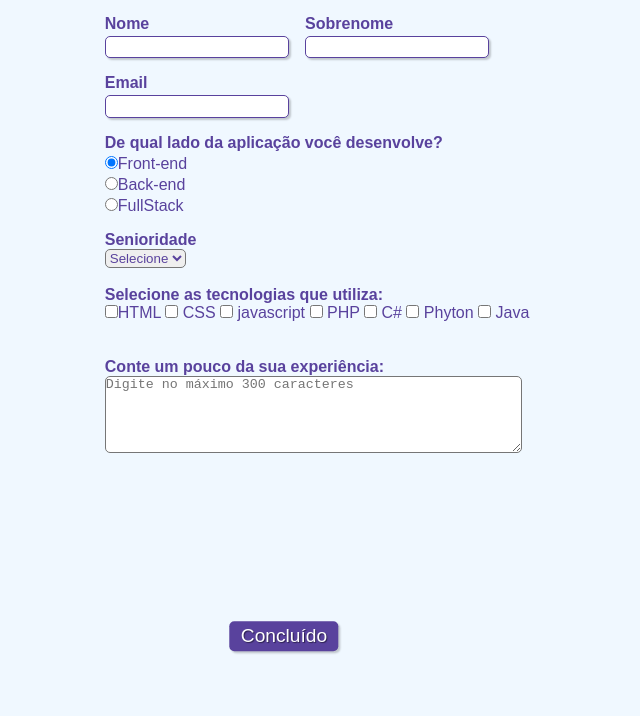
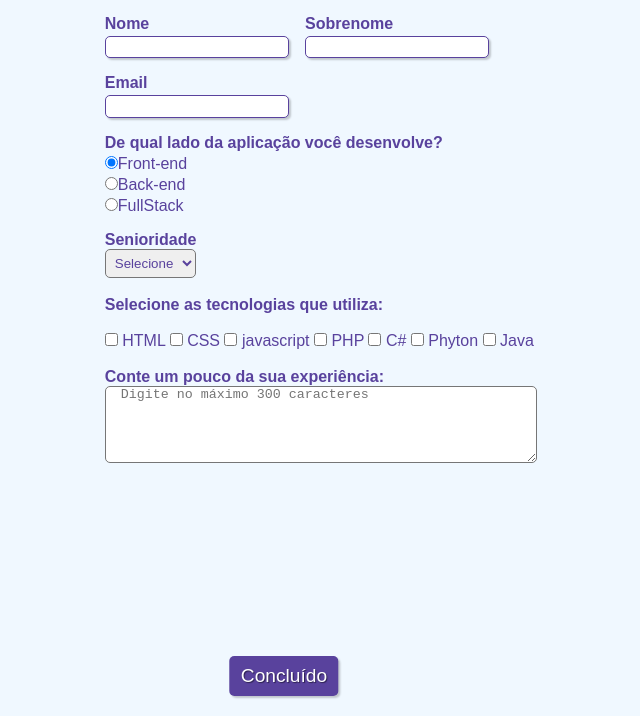
Before and after one commit to Rayane-Araujo/formulario, a plain HTML site: page index.html in a window 1280 px wide. Shown: the part 84-800 px from the top of the page, without its empty margins (356-996 px from the left). Drawn offline with Linux system fonts and the light colour scheme.

Commit message:
arrumando o estilo

```diff
--- a/assests/formulario.css
+++ /dev/null
@@ -1,94 +0,0 @@
-*{
-    margin: 0;
-    padding: 0;
-}
-
-#titulo{
-    font-family: sans-serif;
-    color: #380B61;
-    margin-left: 7%;
-}
-
-#subtitulo{
-    font-family: sans-serif;
-    color: #380B61;
-    margin-left: 10%;
-}
-
-fieldset{
-    border: 0;
-}
-
-body{
-   background-color: #F0F8FF;
-   font-family: sans-serif;
-   font-size: 1em;
-   color: #59429d;
-   margin-left: 36%;
-   margin-top:2%;
-   justify-content: center;
-}
-
-input, select, textarea, button{
-    border-radius: 5px;
-}
-
-.campo{
-    margin-bottom: 1em;
-}
-
-.campo label{
-    margin-bottom: 0.2em;
-    color: #59429d;
-    display: block;
-}
-
-fieldset.grupo .campo{
-    float: left;
-    margin-right: 1em;
-}
-
-.campo input[type="text"], .campo input[type="email"], .campo select, .campo textarea{
-    padding: 0.2em;
-    border: 1px solid #59429d;
-    box-shadow: 2px 2px 2px rgba(0,0,0,0.2);
-    display: block;
-}
-
-.campo select option{
-    padding-right: 1em;
-}
-
-.campo input:focus, .campo select:focus, .campo textarea:focus{
-    background: #E0E0F8;
-}
-
-.botao{
-    font-size: 1.2em;
-    background: #59429d;
-    border: 0;
-    margin-bottom: 1em;
-    color: #ffffff;
-    padding: 0.2em 0.6em;
-    box-shadow: 2px 2px 2px rgba(0,0,0,0.2);
-    text-shadow: 1px 1px 1px rgba(0,0,0,0.5);
-    position: absolute;
-    top: 90%;
-    left: 50%;
-    margin-right: -50%;
-    transform: translate(-50%, -50%);
-}
-
-.botao:hover{
-    background: plum;
-    box-shadow: inset 2px 2px 2px rgba(0,0,0,0.2);
-    text-shadow: none;
-}
-
-#check{
-    display: inline-block;
-}
-
-#senioridade{
-    color: #59429d;
-}
--- /dev/null
+++ b/assets/formulario.css
@@ -0,0 +1,105 @@
+*{
+    margin: 0;
+    padding: 0;
+    outline: 0;
+}
+
+#titulo {
+    font-family: sans-serif;
+    color: #380B61;
+    margin-left: 7%;
+}
+
+#subtitulo {
+    font-family: sans-serif;
+    color: #380B61;
+    margin-left: 10%;
+}
+
+fieldset {
+    border: 0;
+}
+
+body {
+   background-color: #F0F8FF;
+   font-family: sans-serif;
+   font-size: 1em;
+   color: #59429d;
+   margin-left: 36%;
+   margin-top:2%;
+   justify-content: center;
+}
+
+input, select, textarea, button {
+    border-radius: 5px;
+}
+
+textarea {
+    padding-left: 15px;
+}
+
+.campo {
+    margin-bottom: 1em;
+}
+
+.campo label {
+    margin-bottom: 0.2em;
+    color: #59429d;
+    display: block;
+}
+
+fieldset.grupo .campo {
+    float: left;
+    margin-right: 1em;
+
+}
+
+.campo input[type="text"], .campo input[type="email"], .campo select, .campo textarea {
+    padding: 0.2em;
+    border: 1px solid #59429d;
+    box-shadow: 2px 2px 2px rgba(0,0,0,0.2);
+    display: block;
+}
+
+.campo select option {
+    padding-right: 1em;
+}
+
+.campo input:focus, .campo select:focus, .campo textarea:focus {
+    background: #E0E0F8;
+}
+
+
+.botao {
+    font-size: 1.2em;
+    height: 40px;
+    background: #59429d;
+    border: 0;
+    margin-bottom: 1em;
+    color: #ffffff;
+    padding: 0.2em 0.6em;
+    box-shadow: 2px 2px 2px rgba(0,0,0,0.2);
+    text-shadow: 1px 1px 1px rgba(0,0,0,0.5);
+    position: absolute;
+    top: 95%;
+    left: 50%;
+    margin-right: -50%;
+    transform: translate(-50%, -50%);
+}
+
+.botao:hover {
+    background: #ccbbff;
+    box-shadow: inset 2px 2px 2px rgba(0,0,0,0.2);
+    text-shadow: none;
+    cursor: pointer;
+}
+
+#check {
+    display: inline-block;
+}
+
+#senioridade {
+    color: #59429d;
+    padding: 5px;
+    cursor: pointer;
+}
--- a/index.html
+++ b/index.html
@@ -3,7 +3,7 @@
 <head>
     <meta charset="UTF-8">
     <meta name="viewport" content="width=device-width, initial-scale=1.0">
-    <link rel="stylesheet"  type="text/css" href="assests/formulario.css">
+    <link rel="stylesheet" type="text/css" href="assets/formulario.css">
     <title>Cadastro</title>
 </head>
 <body>
@@ -12,13 +12,11 @@
         <p id="subtitulo">Complete suas informações</p>
         <br>
     </div>
-
     <form>
         <fieldset class="grupo">
             <div class="campo">
                 <label for="nome"><strong>Nome</strong></label>
-               <input type= "text" name= "nome" id="nome" required>
-
+                <input type="text" name="nome" id="nome" required>
             </div>
 
             <div class="campo">
@@ -34,13 +32,10 @@
 
         <div class="campo">
             <label><strong>De qual lado da aplicação você desenvolve?</strong></label>
-
             <label>
                 <input type="radio" name="devweb" value="frontend" checked>Front-end</label>
-
             <label>
                 <input type="radio" name="devweb" value="backend">Back-end</label>
-
             </label>
             <input type="radio" name="devweb" value="fullstack">FullStack</label>
         </div>
@@ -57,24 +52,24 @@
 
         <fieldset class="grupo">
             <div id="check">
-            <strong><label>Selecione as tecnologias que utiliza:</label><br></strong>
-             <input type="checkbox" id="tecnologia1" name= "tecnologia1" value="HTML"
+                <strong><label>Selecione as tecnologias que utiliza:</label></strong>
+                <br><br>
+                <input type="checkbox" id="tecnologia1" name="tecnologia1" value="HTML">
                 <label for="tecnologia1">HTML</label>
-             <input type="checkbox" id=tecnologia2 name=tecnologia2 value="CSS">
+                <input type="checkbox" id="tecnologia2" name="tecnologia2" value="CSS">
                 <label for="tecnologia2">CSS</label>
-             <input type="checkbox" id=tecnologia3 name=tecnologia3 value="javascript">
+                <input type="checkbox" id="tecnologia3" name="tecnologia3" value="javascript">
                 <label for="tecnologia3">javascript</label>
-             <input type="checkbox" id=tecnologia4 name=tecnologia4 value="PHP">
+                <input type="checkbox" id="tecnologia4" name="tecnologia4" value="PHP">
                 <label for="tecnologia4">PHP</label>
-             <input type="checkbox" id=tecnologia5 name=tecnologia5 value="C#">
+                <input type="checkbox" id="tecnologia5" name="tecnologia5" value="C#">
                 <label for="tecnologia5">C#</label>
-             <input type="checkbox" id=tecnologia6 name=tecnologia6 value="phyton">
+                <input type="checkbox" id="tecnologia6" name="tecnologia6" value="phyton">
                 <label for="tecnologia6">Phyton</label>
-             <input type="checkbox" id=tecnologia7 name=tecnologia7 value="java">
+                <input type="checkbox" id="tecnologia7" name="tecnologia7" value="java">
                 <label for="tecnologia7">Java</label>
             </div>
         </fieldset>
-       <br>
         <br><label for="Fale"><strong>Conte um pouco da sua experiência:</strong></label><br>
         <textarea rows="5" cols="50" maxlength="100" placeholder="Digite no máximo 300 caracteres"></textarea>
         <button class="botao" type="submit">Concluído</button>
```
Lines whose indentation alone changed are shown as unchanged.
